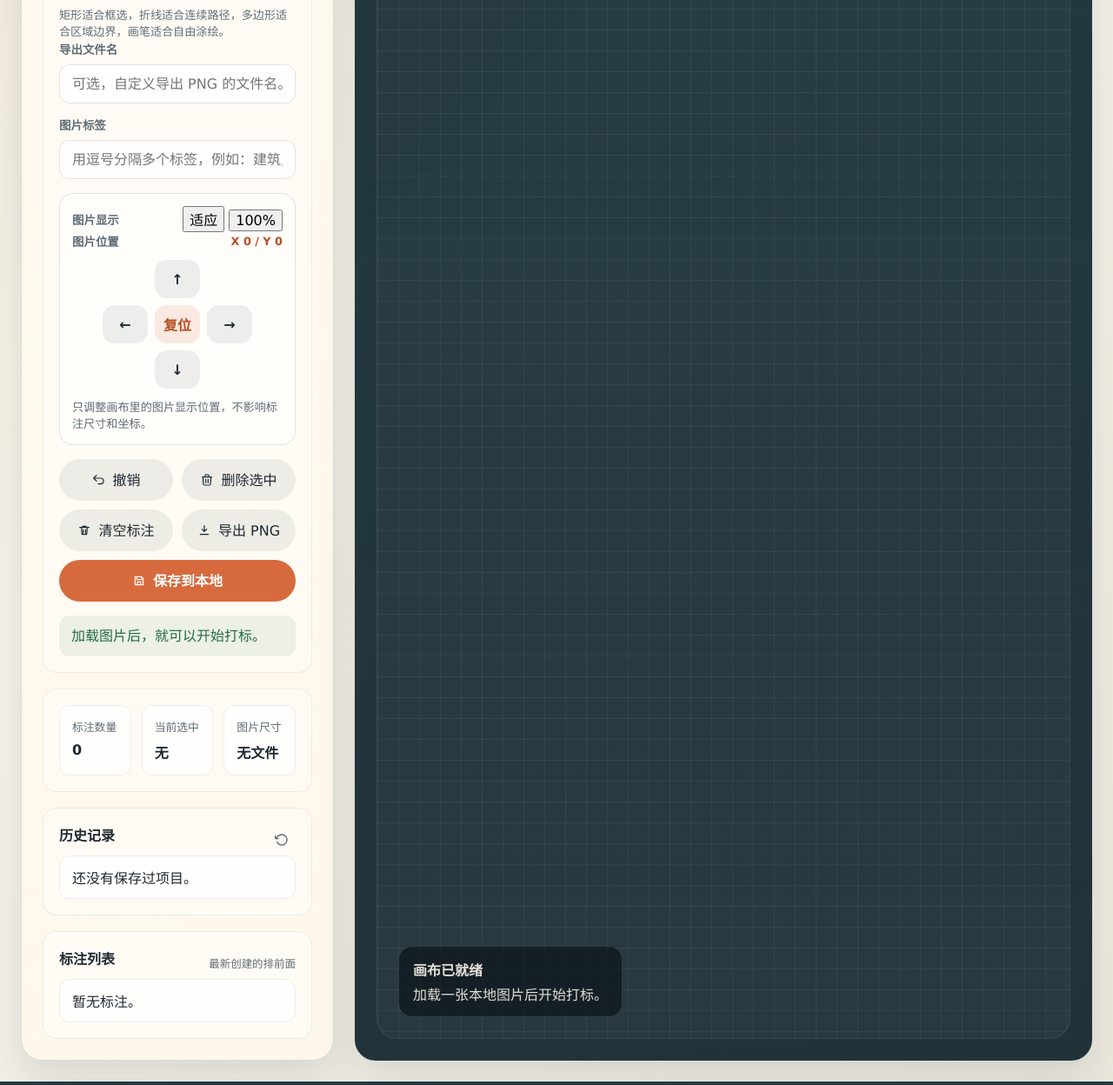
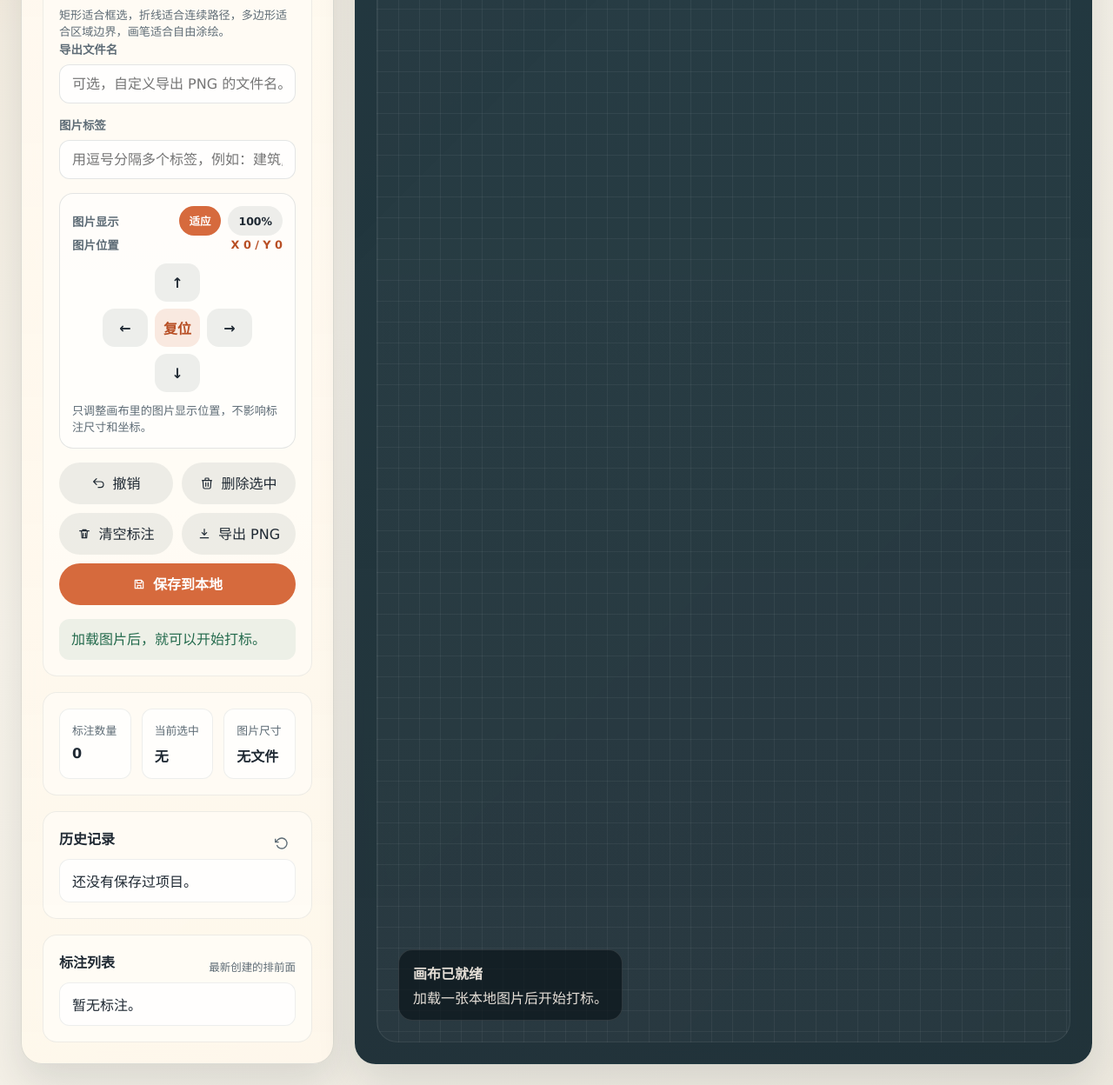
Before and after one commit to xiaoxiao1688/VisionMeasure-, a Flask app: page / in a window 1280 px wide. Shown: the part 700-1948 px from the top of the page at 87% size. Run offline with Flask 3, Linux system fonts and the light colour scheme; data that the repository does not hold is empty.

Commit message:
Release v0.3

```diff
--- a/app.py
+++ b/app.py
@@ -12,6 +12,8 @@ BASE_DIR = Path(__file__).resolve().parent
 DATA_DIR = BASE_DIR / "data"
 
 app = Flask(__name__, template_folder="templates", static_folder="static")
+app.config["TEMPLATES_AUTO_RELOAD"] = True
+app.jinja_env.auto_reload = True
 
 IMAGE_MIME_TO_SUFFIX = {
     "image/png": ".png",
--- a/static/css/styles.css
+++ b/static/css/styles.css
@@ -259,6 +259,37 @@ textarea {
 
 .image-position-header .field-label {
   margin: 0;
+}
+
+.display-mode-group {
+  display: inline-flex;
+  align-items: center;
+  gap: 8px;
+}
+
+.display-mode-button {
+  appearance: none;
+  border: 0;
+  min-height: 34px;
+  padding: 8px 12px;
+  border-radius: 999px;
+  background: rgba(25, 50, 60, 0.08);
+  color: var(--ink);
+  font-size: 0.78rem;
+  font-weight: 700;
+  cursor: pointer;
+  transition: transform 140ms ease, background-color 140ms ease, color 140ms ease;
+}
+
+.display-mode-button:hover {
+  transform: translateY(-1px);
+  background: rgba(214, 106, 61, 0.14);
+  color: var(--accent-strong);
+}
+
+.display-mode-button.active {
+  background: var(--accent);
+  color: white;
 }
 
 .image-position-value {
--- a/static/js/app.js
+++ b/static/js/app.js
@@ -12,6 +12,13 @@ function ensureImagePositionPanelMarkup() {
     "afterend",
     `
       <div class="image-position-panel">
+          <div class="image-position-header">
+            <span class="field-label">图片显示</span>
+            <div class="display-mode-group">
+            <button class="display-mode-button active" type="button" data-display-mode="fit">适应</button>
+            <button class="display-mode-button" type="button" data-display-mode="actual">100%</button>
+          </div>
+        </div>
         <div class="image-position-header">
           <span class="field-label">图片位置</span>
           <span id="image-position-value" class="image-position-value">X 0 / Y 0</span>
@@ -90,7 +97,7 @@ const state = {
   editHandleIndex: null,
   editOriginalAnnotation: null,
   editStartPoint: null,
-  displayMode: "actual",
+  displayMode: "fit",
 };
 
 const ctx = elements.canvas.getContext("2d");
@@ -102,6 +109,18 @@ function getDevicePixelRatio() {
 
 let canvasCssWidth = 0;
 let canvasCssHeight = 0;
+
+function getCanvasLogicalSize() {
+  if (canvasCssWidth > 0 && canvasCssHeight > 0) {
+    return { width: canvasCssWidth, height: canvasCssHeight };
+  }
+
+  const bounds = canvasContainer.getBoundingClientRect();
+  return {
+    width: Math.max(320, Math.floor(bounds.width)),
+    height: Math.max(320, Math.floor(bounds.height)),
+  };
+}
 
 function setStatus(message, tone = "default") {
   elements.statusLine.textContent = message;
@@ -191,39 +210,39 @@ function computeImagePlacement() {
     return;
   }
 
+  const { width: logicalCanvasWidth, height: logicalCanvasHeight } = getCanvasLogicalSize();
   const padding = 36;
   const dpr = getDevicePixelRatio();
-  let scale;
-
-  if (state.displayMode === "actual") {
-    scale = 1 / dpr;
-  } else {
-    const availableWidth = canvasCssWidth - padding * 2;
-    const availableHeight = canvasCssHeight - padding * 2;
-    scale = Math.min(
+  const safeOffsetX = Number.isFinite(state.imageOffset?.x) ? state.imageOffset.x : 0;
+  const safeOffsetY = Number.isFinite(state.imageOffset?.y) ? state.imageOffset.y : 0;
+  const availableWidth = Math.max(1, logicalCanvasWidth - padding * 2);
+  const availableHeight = Math.max(1, logicalCanvasHeight - padding * 2);
+  const scale =
+    state.displayMode === "actual"
+      ? 1 / dpr
+      : Math.min(
           availableWidth / state.image.width,
           availableHeight / state.image.height,
           1
         );
-  }
 
   const drawWidth = state.image.width * scale;
   const drawHeight = state.image.height * scale;
-
-  const alignedWidth = Math.round(drawWidth);
-  const alignedHeight = Math.round(drawHeight);
-
-  let baseX, baseY;
+  const alignedWidth = Math.max(1, Math.round(drawWidth));
+  const alignedHeight = Math.max(1, Math.round(drawHeight));
+
+  let baseX;
+  let baseY;
   if (state.displayMode === "actual") {
-    baseX = Math.max(padding, (canvasCssWidth - alignedWidth) / 2);
-    baseY = Math.max(padding, (canvasCssHeight - alignedHeight) / 2);
+    baseX = Math.max(padding, (logicalCanvasWidth - alignedWidth) / 2);
+    baseY = Math.max(padding, (logicalCanvasHeight - alignedHeight) / 2);
   } else {
-    baseX = (canvasCssWidth - alignedWidth) / 2;
-    baseY = (canvasCssHeight - alignedHeight) / 2;
-  }
-
-  const alignedX = Math.round(baseX + state.imageOffset.x);
-  const alignedY = Math.round(baseY + state.imageOffset.y);
+    baseX = (logicalCanvasWidth - alignedWidth) / 2;
+    baseY = (logicalCanvasHeight - alignedHeight) / 2;
+  }
+
+  const alignedX = Math.round(baseX + safeOffsetX);
+  const alignedY = Math.round(baseY + safeOffsetY);
 
   state.imagePlacement = {
     scale,
@@ -232,6 +251,11 @@ function computeImagePlacement() {
     width: alignedWidth,
     height: alignedHeight,
   };
+
+  state.imageOffset = {
+    x: Math.round(safeOffsetX),
+    y: Math.round(safeOffsetY),
+  };
   updateImagePositionDisplay();
 }
 
@@ -252,8 +276,8 @@ function drawScene() {
   const placement = state.imagePlacement;
 
   ctx.save();
-  ctx.imageSmoothingEnabled = true;
-  ctx.imageSmoothingQuality = "high";
+  ctx.imageSmoothingEnabled = state.displayMode !== "actual";
+  ctx.imageSmoothingQuality = state.displayMode === "actual" ? "low" : "high";
   ctx.drawImage(state.image, placement.x, placement.y, placement.width, placement.height);
   ctx.restore();
 
@@ -1015,10 +1039,12 @@ function resetSessionStateForNewImage() {
   state.undoStack = [];
   state.currentSessionPrefix = null;
   state.imageOffset = { x: 0, y: 0 };
+  state.displayMode = "fit";
   state.originalImageDataUrl = null;
   resetDraftState();
   renderAnnotationList();
   updateAnnotationNameEditor();
+  updateDisplayModeButtons();
   updateImagePositionDisplay();
 }
 
@@ -1367,6 +1393,7 @@ async function loadSession(filePrefix) {
     elements.exportFilename.value = body.exportFilename || "";
     elements.imageTags.value = Array.isArray(body.imageTags) ? body.imageTags.join(", ") : "";
     state.imageOffset = { x: 0, y: 0 };
+    state.displayMode = "fit";
     state.currentSessionPrefix = filePrefix;
     state.originalImageDataUrl = body.originalImage || null;
     state.annotations = Array.isArray(body.annotations) ? body.annotations : [];
@@ -1375,6 +1402,7 @@ async function loadSession(filePrefix) {
     resetDraftState();
     renderAnnotationList();
     updateAnnotationNameEditor();
+    updateDisplayModeButtons();
 
     const imageMeta = body.imageMeta || {};
     const preferredImage = state.originalImageDataUrl || body.annotatedImage;
@@ -1961,14 +1989,19 @@ elements.historyList.addEventListener("click", (event) => {
   loadSession(item.dataset.filename);
 });
 
+if (elements.undoButton) {
   elements.undoButton.addEventListener("click", () => {
     undoLastAction();
   });
-
+}
+
+if (elements.deleteSelectedButton) {
   elements.deleteSelectedButton.addEventListener("click", () => {
     deleteSelectedAnnotation();
   });
-
+}
+
+if (elements.clearButton) {
   elements.clearButton.addEventListener("click", () => {
   state.annotations = [];
   state.selectedId = null;
@@ -1979,30 +2012,41 @@ elements.clearButton.addEventListener("click", () => {
   drawScene();
   setStatus("已清空当前图片上的所有标注。");
   });
-
+}
+
+if (elements.downloadButton) {
   elements.downloadButton.addEventListener("click", () => {
     downloadAnnotatedImage();
   });
-
+}
+
+if (elements.saveAnnotationName) {
   elements.saveAnnotationName.addEventListener("click", () => {
     saveAnnotationName();
   });
-
+}
+
+if (elements.annotationNameInput) {
   elements.annotationNameInput.addEventListener("keydown", (event) => {
   if (event.key === "Enter") {
     event.preventDefault();
     saveAnnotationName();
   }
   });
-
+}
+
+if (elements.saveButton) {
   elements.saveButton.addEventListener("click", () => {
     saveAnnotations();
   });
-
+}
+
+if (elements.refreshHistory) {
   elements.refreshHistory.addEventListener("click", async () => {
   await loadHistoryList();
   setStatus("历史记录已刷新。");
   });
+}
 
 if (elements.resetImagePosition) {
   elements.resetImagePosition.addEventListener("click", () => {
@@ -2014,6 +2058,7 @@ window.addEventListener("resize", syncCanvasSize);
 
 renderAnnotationList();
 updateToolButtons();
+updateDisplayModeButtons();
 updateImagePositionDisplay();
 refreshOverlay();
 syncCanvasSize();
--- a/templates/index.html
+++ b/templates/index.html
@@ -55,8 +55,8 @@
             <div class="image-position-header">
               <span class="field-label">图片显示</span>
               <div class="display-mode-group">
-                <button class="display-mode-button" type="button" data-display-mode="fit">适应</button>
-                <button class="display-mode-button active" type="button" data-display-mode="actual">100%</button>
+                <button class="display-mode-button active" type="button" data-display-mode="fit">适应</button>
+                <button class="display-mode-button" type="button" data-display-mode="actual">100%</button>
               </div>
             </div>
             <div class="image-position-header">
```
Lines whose indentation alone changed are shown as unchanged.
